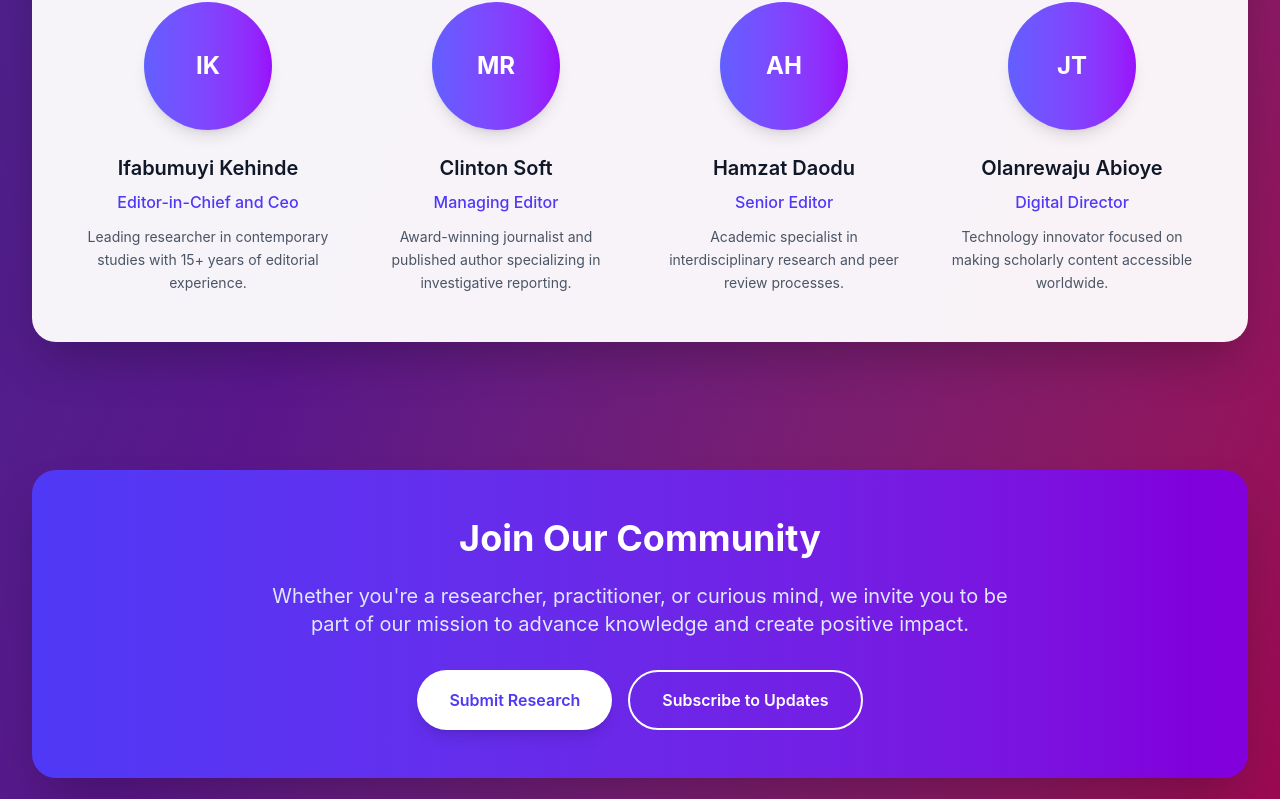
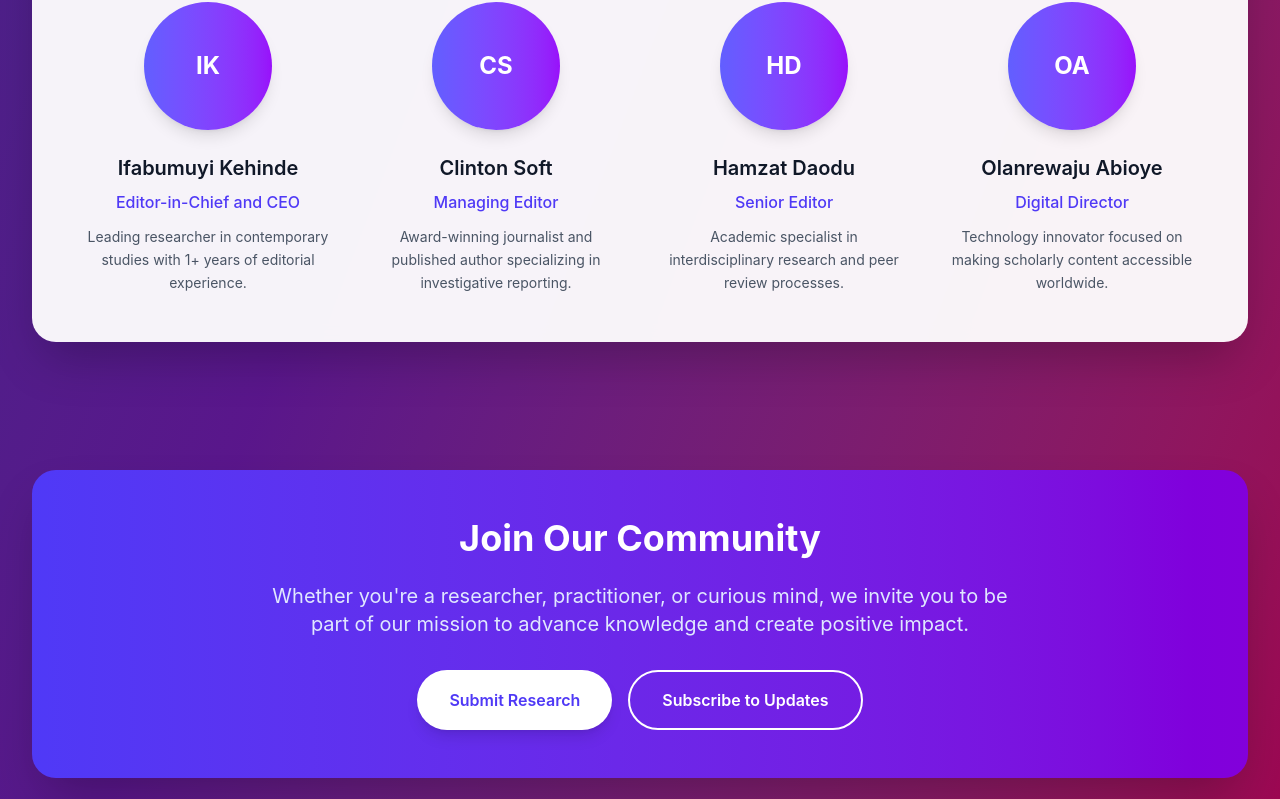
Before and after one commit to Mckennie3016/Persona-Journa-by-ifabumuyi, a React (Vite) app: page /about in a window 1280 px wide. Shown: the part 2308-3107 px from the top of the page. Built offline with nearby package versions, Linux system fonts and the light colour scheme.

Commit message:
Update About.jsx

```diff
--- a/src/pages/About.jsx
+++ b/src/pages/About.jsx
@@ -19,27 +19,27 @@ export default function AboutUsPage() {
   const teamMembers = [
     {
       name: "Ifabumuyi Kehinde",
-      role: "Editor-in-Chief and Ceo",
-      bio: "Leading researcher in contemporary studies with 15+ years of editorial experience.",
+      role: "Editor-in-Chief and CEO",
+      bio: "Leading researcher in contemporary studies with 1+ years of editorial experience.",
       initial: "IK"
     },
     {
       name: "Clinton Soft",
       role: "Managing Editor",
       bio: "Award-winning journalist and published author specializing in investigative reporting.",
-      initial: "MR"
+      initial: "CS"
     },
     {
       name: "Hamzat Daodu",
       role: "Senior Editor",
       bio: "Academic specialist in interdisciplinary research and peer review processes.",
-      initial: "AH"
+      initial: "HD"
     },
     {
       name: "Olanrewaju Abioye",
       role: "Digital Director",
       bio: "Technology innovator focused on making scholarly content accessible worldwide.",
-      initial: "JT"
+      initial: "OA"
     }
   ];
 
```
